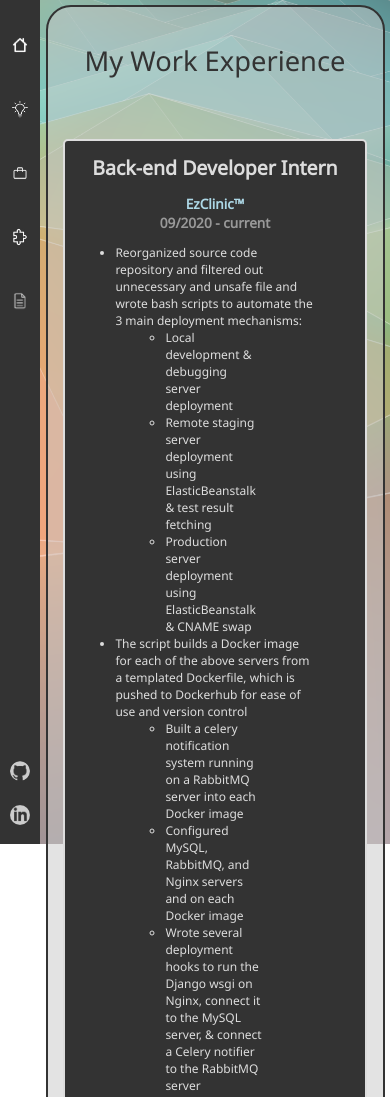
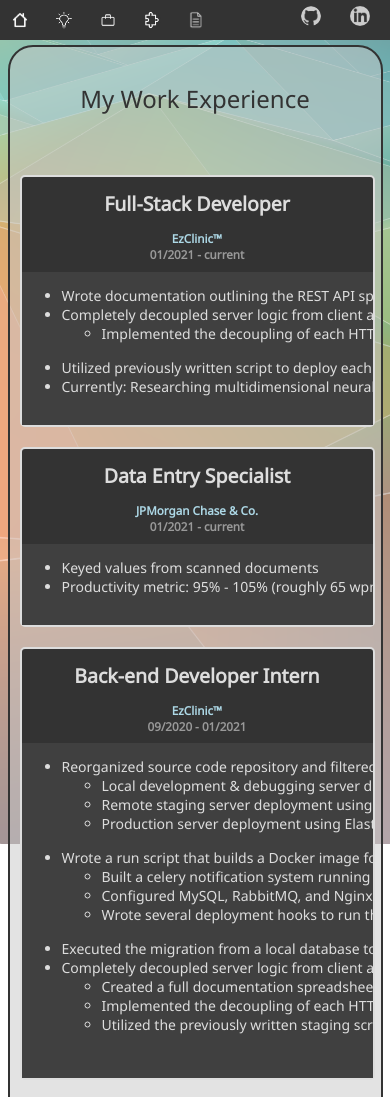
Before and after one commit to Jkotheimer/jackkotheimer.com, a plain HTML site: page html/work_experience/index.html in a window 390 px wide. Shown: the top 1097 px of the page. Drawn offline with Linux system fonts and the light colour scheme.

Commit message:
Made some updates :)

```diff
--- a/html/site.css
+++ b/html/site.css
@@ -19,14 +19,12 @@ body {
 	padding-left: var(--nav-bar-width);
 	margin: 0px;
 	transform: none;
+	overflow-x: hidden;
 }
 :root {
 	--nav-bar-width: 50px;
-}
-a {
-	text-decoration: none;
-	outline: none;
-	color: lightblue;
+	--dark-grey: #333333;
+	--light-grey: #404040;
 }
 
 /*NAVBAR STYLES*/
@@ -37,7 +35,7 @@ a {
 	top: 0;
 	height: 100vh;
 	width: var(--nav-bar-width);
-	background-color: #333333;
+	background-color: var(--dark-grey);
 	z-index: 1;
 	transition: .2s ease;
 }
@@ -68,9 +66,48 @@ a {
 	bottom: 10px;
 }
 
-/* OPEN NAVBAR ITEMS */
+/* BODY PANEL STYLES */
+h1 {
+	font-family: 'Noto Sans', sans-serif;
+	font-size: 28px;
+}
+h2 {
+	text-align: center;
+	font-family: 'Noto Sans', sans-serif;
+	color: #999;
+	font-size: 20px;
+}
+p, ul {
+	text-align: left;
+	padding: 0px 10px 15px 40px;
+	font-family: 'Noto Sans', sans-serif;
+	font-size: 18px;
+}
+p {
+	background-color:
+}
+ul {
+	width: max-content;
+}
+audio {
+	width: 100%;
+	background-color: transparent;
+}
+iframe {
+	position: absolute;
+	right: 0px;
+	top: 0px;
+	width: calc(100% - var(--nav-bar-width));
+	height: 100%;
+	z-index: -1;
+	background: transparent;
+}
+a {
+	text-decoration: none;
+	outline: none;
+	color: lightblue;
+}
 
-/* BODY PANEL STYLES */
 .panel_area {
 	position: relative;
 	vertical-align: top;
@@ -91,41 +128,9 @@ a {
 	border-radius: 25px;
 	border: 2px solid #333;
 }
-h1 {
-	font-family: 'Noto Sans', sans-serif;
-	font-size: 28px;
-}
-h2 {
-	text-align: center;
-	font-family: 'Noto Sans', sans-serif;
-	color: #999;
-	font-size: 20px;
-}
-p, ul {
-	text-align: left;
-	padding: 0px 50px 15px;
-	font-family: 'Noto Sans', sans-serif;
-	font-size: 18px;
-}
-ul {
-	padding-bottom: 0px;
-}
-audio {
-	width: 100%;
-	background-color: transparent;
-}
-iframe {
-	position: absolute;
-	right: 0px;
-	top: 0px;
-	width: calc(100% - var(--nav-bar-width));
-	height: 100%;
-	z-index: -1;
-	background: transparent;
-}
 .panel {
 	position: relative;
-	background-color: #333333;
+	background-color: var(--dark-grey);
 	border-radius: 5px;
 	color: #DDD;
 	text-align: center;
@@ -161,7 +166,7 @@ iframe {
 	text-align: center;
 	margin-bottom: 50px;
 	background-color: transparent;
-	color: #333333;
+	color: var(--dark-grey);
 	font-family: 'Noto Sans', sans-serif;
 	font-size: 4vw;
 	border: none;
@@ -209,7 +214,10 @@ iframe {
 	border-radius: 5px;
 	display: none;
 }
-
+.text_container {
+	overflow-x: auto;
+	background-color: var(--light-grey);
+}
 @media only screen and (max-width: 1480px) {
 	.panel_area_half{
 		width: 90%;
@@ -222,16 +230,16 @@ iframe {
 		width: 90%;
 	}
 	.panel.header {
-		font-size: 5vw;
+		font-size: 56px;
 	}
 	.subtitle {
-		font-size: 3vw;
+		font-size: 32px;
 	}
 	.panel.credits {
-		font-size: 2vw;
+		font-size: 28px;
 	}
 }
-@media only screen and (max-width: 850px) {
+@media only screen and (max-width: 1000px) {
 	.panel_half, .panel_two_thirds, .panel_three_quarters {
 		width: 95%;
 	}
@@ -239,7 +247,7 @@ iframe {
 		padding-left: 10px;
 		padding-right: 10px;
 	}
-	p, ul {
+	ul {
 		font-size: 14px;
 	}
 	p {
@@ -247,19 +255,45 @@ iframe {
 		padding-right: 20px;
 	}
 	.panel.header {
-		font-size: 7vw;
+		font-size: 36px;
 	}
 	.subtitle {
-		font-size: 4vw;
+		font-size: 24px;
 	}
 	.panel.credits {
-		font-size: 3vw;
+		font-size: 18px;
+	}
+
+	/* This is where the navbar jumps to the top of the page */
+	body {
+		width: 100vw;
+		padding-left: 0;
+		padding-top: var(--nav-bar-width);
+	}
+	.navbar {
+		height: var(--nav-bar-width);
+		width: 100vw;
+		text-align: left;
+	}
+	.nav_item {
+		position: relative;
+		padding: 5px;
+		margin: 5px;
+	}
+	.nav_link {
+		margin-top: 0px;
+		margin-left: 10px;
+	}
+	.nav_link:hover {
+		background-color: transparent;
+	}
+	.nav_bottom {
+		position: absolute;
+		bottom: 0px;
+		right: 10px;
 	}
 }
 @media only screen and (max-width: 725px) {
-	body {
-		overflow-x: scroll;
-	}
 	:root {
 		--nav-bar-width: 40px;
 	}
@@ -267,13 +301,23 @@ iframe {
 		font-size: 5vw;
 	}
 	h2 {
-		font-size: 3.5vw;
+		font-size: 3vw;
 	}
-	p, ul {
-		font-size: 12px;
+	p {
+		font-size: 16px;
+		width: 700px;
 	}
 	.panel_third {
 		width: 95%;
+	}
+	.panel.header {
+		font-size: 24px;
+	}
+	.subtitle {
+		font-size: 18px;
+	}
+	.panel.credits {
+		font-size: 14px;
 	}
 }
 @media only screen and (max-height: 450px) {
--- a/html/site.js
+++ b/html/site.js
@@ -1,10 +1,3 @@
-/**
- *
- */
-function open_navbar() {
-
-}
-
 function toggle_view(element) {
 	if(element.style.display == "block")
 		element.style.display = "none";
--- a/html/work_experience/index.html
+++ b/html/work_experience/index.html
@@ -38,14 +38,48 @@
 			<div class="panel header">
 				My Work Experience
 			</div>
-			<div class="panel panel_two_thirds">
+			<div class="panel">
+				<h1>
+					Full-Stack Developer
+				</h1>
+				<h2>
+					<a href='https://www.ezclinic.co/' target="_blank">EzClinic&trade;</a><br/>
+					01/2021 - current
+				</h2>
+				<div class="text_container">
+					<ul>
+						<li>Wrote documentation outlining the REST API specification for new server logic that would maintain prior functionality</li>
+						<li>Completely decoupled server logic from client applications by refactoring to a REST API written with Django Python</li>
+						<ul>
+							<li>Implemented the decoupling of each HTTP route, one REST function at a time, for both the front and back ends of the application</li>
+						</ul>
+						<li>Utilized previously written script to deploy each update on a staging server to be tested by QA before being pushed to production</li>
+						<li>Currently: Researching multidimensional neural networks to begin work on a medical diagnostic machine learning algorithm</li>
+					</ul>
+				</div>
+			</div>
+			<div class="panel">
+				<h1>Data Entry Specialist</h1>
+				<h2>
+					<a href='https://www.jpmorganchase.com/' target="_blank">JPMorgan Chase &amp; Co.</a><br/>
+					01/2021 - current
+				</h2>
+				<div class="text_container">
+					<ul>
+						<li>Keyed values from scanned documents</li>
+						<li>Productivity metric: 95% - 105% (roughly 65 wpm)</li>
+					</ul>
+				</div>
+			</div>
+			<div class="panel">
 				<h1>
 					Back-end Developer Intern
 				</h1>
 				<h2>
 					<a href='https://www.ezclinic.co/' target="_blank">EzClinic&trade;</a><br/>
-					09/2020 - current
+					09/2020 - 01/2021
 				</h2>
+				<div class="text_container">
 					<ul>
 						<li>Reorganized source code repository and filtered out unnecessary and unsafe file and wrote bash scripts to automate the 3 main deployment mechanisms:</li>
 						<ul>
@@ -53,7 +87,7 @@
 							<li>Remote staging server deployment using ElasticBeanstalk &amp; test result fetching</li>
 							<li>Production server deployment using ElasticBeanstalk &amp; CNAME swap</li>
 						</ul>
-					<li>The script builds a Docker image for each of the above servers from a templated Dockerfile, which is pushed to Dockerhub for ease of use and version control</li>
+						<li>Wrote a run script that builds a Docker image for each of the above servers from a templated Dockerfile, which is pushed to Dockerhub for ease of use and version control</li>
 						<ul>
 							<li>Built a celery notification system running on a RabbitMQ server into each Docker image</li>
 							<li>Configured MySQL, RabbitMQ, and Nginx servers and on each Docker image</li>
@@ -71,7 +105,9 @@
 						</ul>
 					</ul>
 				</div>
-			<div class="panel panel_two_thirds">
+			</div>
+
+			<div class="panel">
 				<h1>
 					Computer Science Tutor
 				</h1>
@@ -79,12 +115,14 @@
 					<a href="https://www.luc.edu/cs/people/tutors/" target="_blank">Loyola University Chicago</a><br/>
 					09/2019 - 05/2020
 				</h2>
+				<div class="text_container">
 					<ul>
 						<li>Tutored Computer Science students at the Loyola tutoring center</li>
 						<li>Connected with each student personally in order to understand their comprehension level</li>
 					</ul>
 				</div>
-			<div class="panel panel_two_thirds">
+			</div>
+			<div class="panel">
 				<h1>
 					Research Assistant
 				</h1>
@@ -92,12 +130,14 @@
 					<a href="https://www.luc.edu/cs/" target="_blank">Loyola University Chicago</a><br/>
 					07/2019 - 12/2019
 				</h2>
+				<div class="text_container">
 					<ul>
 						<li>Analyzed videos of Chicago Public school courses, ensuring the curriculum and research standards were upheld</li>
 						<li>Met with lead researchers weekly to discuss progress and future steps</li>
 					</ul>
 				</div>
-			<div class="panel panel_two_thirds">
+			</div>
+			<div class="panel">
 				<h1>
 					Java Instructor
 				</h1>
@@ -107,13 +147,15 @@
 					</a><br/>
 					06/2019 - 08/2019
 				</h2>
+				<div class="text_container">
 					<ul>
 						<li>Taught fundamentals of the Java programming language using project-based learning</li>
 						<li>Structured a curriculum with interesting hands-on projects</li>
 						<li>Personally helped each student develop their own video game using the Processing Java library</li>
 					</ul>
 				</div>
-			<div class="panel panel_two_thirds">
+			</div>
+			<div class="panel">
 				<h1>
 					Android Research Developer
 				</h1>
@@ -121,6 +163,7 @@
 					<a href="https://www.luc.edu/" target="_blank">Loyola University Chicago</a><br/>
 					05/2019 - 06/2019
 				</h2>
+				<div class="text_container">
 					<ul>
 						<li>Collaborated with three other software engineers in person, full-time for a month</li>
 						<li>Created customizable sign-language-based app for physically and vocally disabled people</li>
@@ -128,7 +171,8 @@
 						<a href="/projects/#talkmotion">TalkMotion</a></li>
 					</ul>
 				</div>
-			<div class="panel panel_two_thirds">
+			</div>
+			<div class="panel">
 				<h1>
 					Switchboard Operator
 				</h1>
@@ -136,11 +180,13 @@
 					<a href="https://www.luc.edu/" target="_blank">Loyola University Chicago</a><br/>
 					08/2018 - 05/2019
 				</h2>
+				<div class="text_container">
 					<ul>
 						<li>Operated the main phone line for Loyola University, answering questions and transferring calls</li>
 					</ul>
 				</div>
-			<div class="panel panel_two_thirds">
+			</div>
+			<div class="panel">
 				<h1>
 					Car Detailer
 				</h1>
@@ -148,10 +194,12 @@
 					<a href="https://abescustomcarcareil.com/" target="_blank">Abe's Custom Car Care</a>: Mokena, IL<br/>
 					05/2015 - 01/2017
 				</h2>
+				<div class="text_container">
 					<ul>
 						<li>This was my first job, so this panel is just for fun, but I washed cars</li>
 					</ul>
 				</div>
 			</div>
+		</div>
 	</body>
 </html>
```
Also changed, not shown: html/hobbies/index.html (+18 -2 lines), html/index.html (+6 -6 lines), html/projects/index.html (+31 -12 lines), 3 other files. Lines whose indentation alone changed are shown as unchanged.
